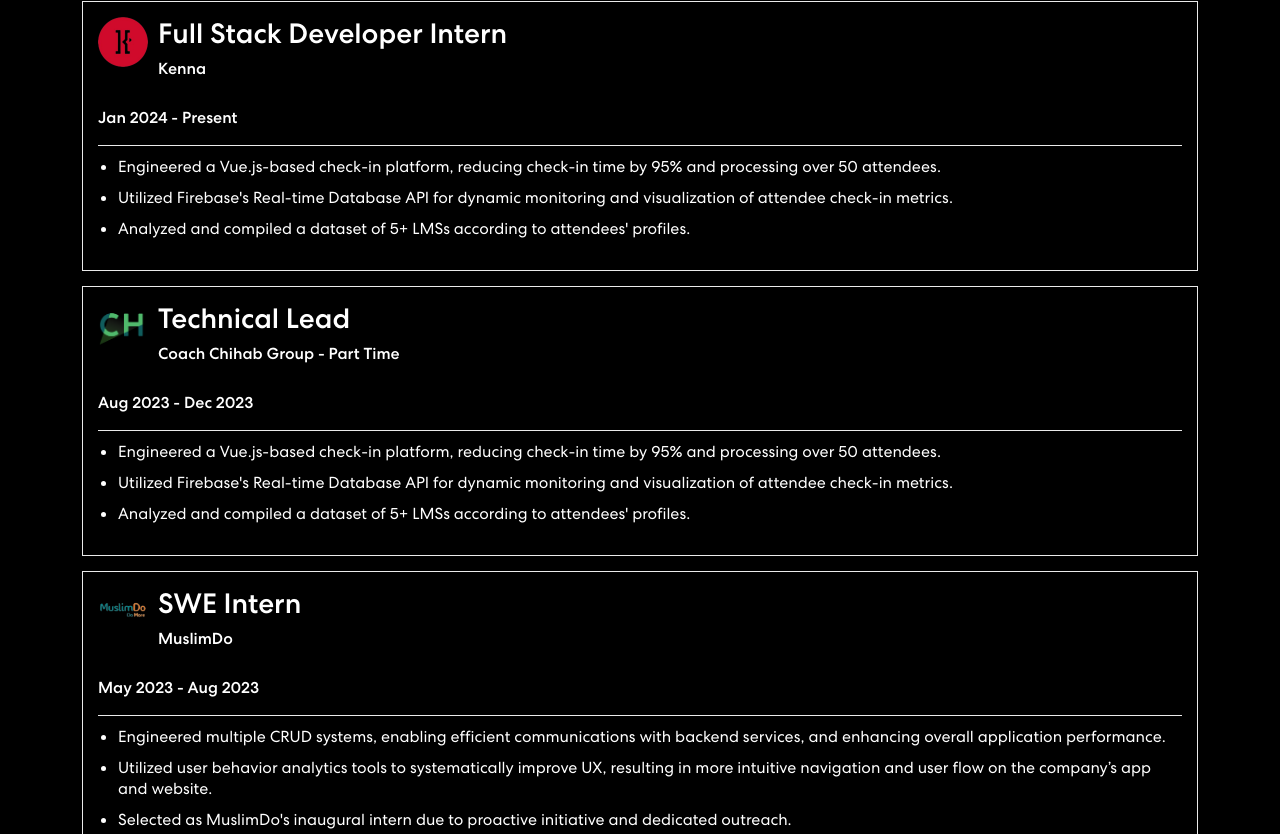
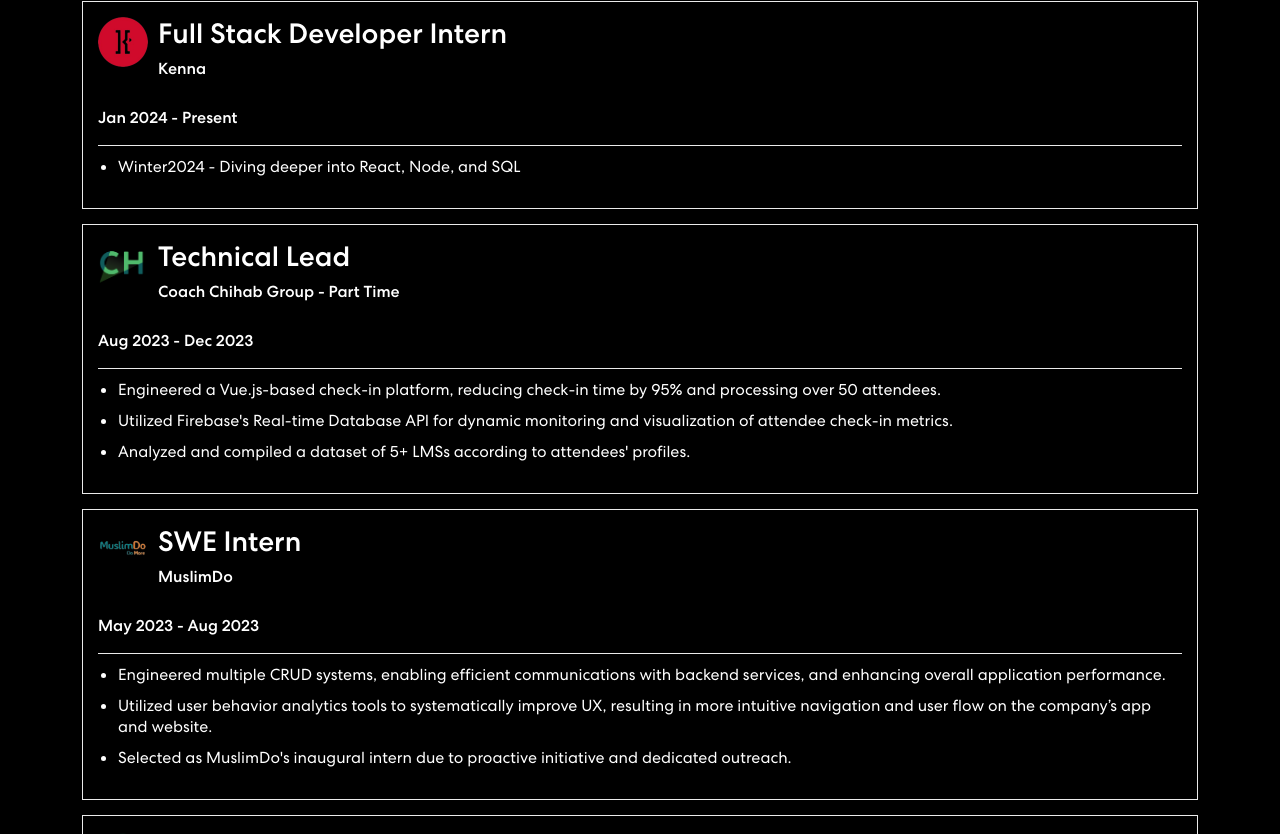
Before and after one commit to Ossama-E/portfolio, a React (Create React App) app: page / in a window 1280 px wide. Shown: the part 1106-1940 px from the top of the page. Built offline with nearby package versions, Linux system fonts and the light colour scheme.

Commit message:
updated current co-op description

```diff
--- a/src/components/Tabs.js
+++ b/src/components/Tabs.js
@@ -47,9 +47,7 @@ export const Info = () => {
          jobTitle: "Full Stack Developer Intern",
          companyLogo: Kenna,
          jobDescription: [
-            `Engineered a Vue.js-based check-in platform, reducing check-in time by 95% and processing over 50 attendees.`,
-            `Utilized Firebase's Real-time Database API for dynamic monitoring and visualization of attendee check-in metrics.`,
-            `Analyzed and compiled a dataset of 5+ LMSs according to attendees' profiles.`,
+            `Winter2024 - Diving deeper into React, Node, and SQL`,
          ],
          fromDate: "Jan 2024",
          toDate: "Present",
```
